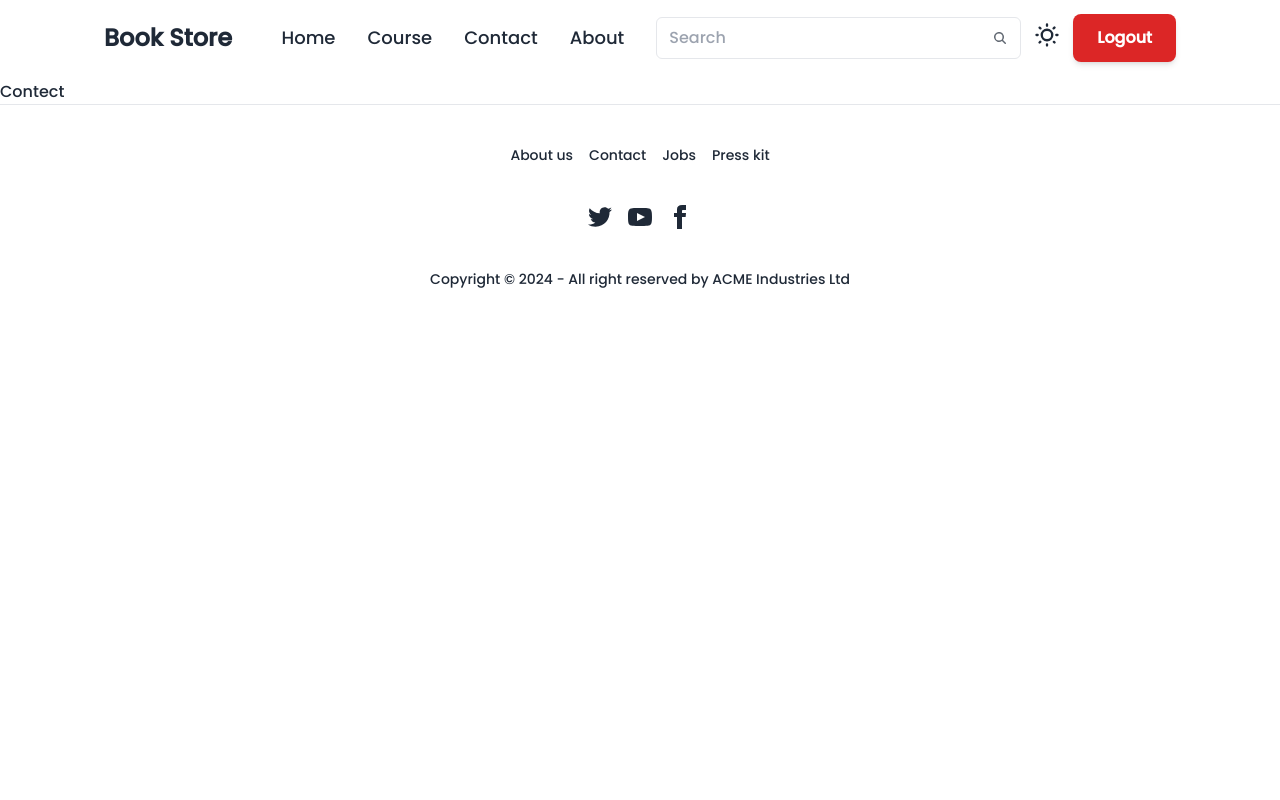
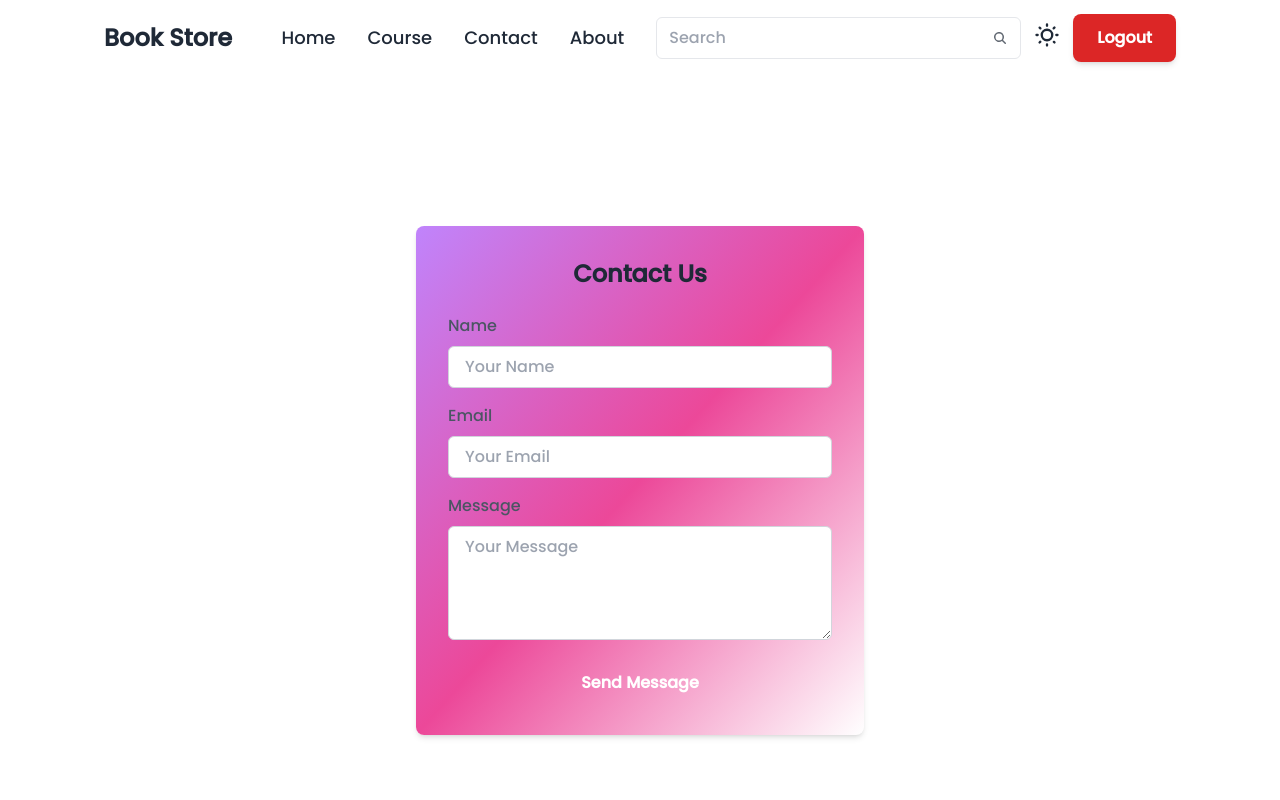
Before and after one commit to kashifjavaid1/Book-App, a React (Vite) app: page /contact in a window 1280 px wide. Shown: the top 800 px of the page. Built offline with nearby package versions, Linux system fonts and the light colour scheme; no server answers; sample sign-in values are in the browser's storage.

Commit message:
feat:contact-page design

```diff
--- a/src/component/contect/Contect.jsx
+++ b/src/component/contect/Contect.jsx
@@ -1,3 +1,61 @@
-export default function Contect() {
-  return <div>Contect</div>;
+export default function Contact() {
+  return (
+    <div className="min-h-screen flex items-center justify-center ">
+      <div className="bg-gradient-to-br from-purple-400 via-pink-500 p-8 rounded-lg shadow-md w-full max-w-md">
+        <h2 className="text-2xl font-bold text-gray-800 text-center mb-6">
+          Contact Us
+        </h2>
+        <form className="space-y-4">
+          <div>
+            <label
+              className="block text-gray-600 font-medium mb-2"
+              htmlFor="name"
+            >
+              Name
+            </label>
+            <input
+              id="name"
+              type="text"
+              placeholder="Your Name"
+              className="w-full px-4 py-2 border border-gray-300 rounded-md focus:outline-none focus:ring-2 focus:ring-blue-500"
+            />
+          </div>
+          <div>
+            <label
+              className="block text-gray-600 font-medium mb-2"
+              htmlFor="email"
+            >
+              Email
+            </label>
+            <input
+              id="email"
+              type="email"
+              placeholder="Your Email"
+              className="w-full px-4 py-2 border border-gray-300 rounded-md focus:outline-none focus:ring-2 focus:ring-blue-500"
+            />
+          </div>
+          <div>
+            <label
+              className="block text-gray-600 font-medium mb-2"
+              htmlFor="message"
+            >
+              Message
+            </label>
+            <textarea
+              id="message"
+              placeholder="Your Message"
+              rows="4"
+              className="w-full px-4 py-2 border border-gray-300 rounded-md focus:outline-none focus:ring-2 focus:ring-blue-500"
+            ></textarea>
+          </div>
+          <button
+            type="submit"
+            className="w-full  text-white font-bold py-2 rounded-md hover:bg-blue-600 focus:outline-none focus:ring-2 focus:ring-blue-500"
+          >
+            Send Message
+          </button>
+        </form>
+      </div>
+    </div>
+  );
 }
--- a/src/component/navbar/Navbar.jsx
+++ b/src/component/navbar/Navbar.jsx
@@ -5,7 +5,6 @@ import { useAuth } from "../context/AuthProvider";
 export default function Navbar() {
   const [sticky, setSticky] = useState(false);
   const [user, setUser] = useAuth();
-  console.log("🚀 ~ Navbar ~ user:", user);
   const [theme, setTheme] = useState(
     localStorage.getItem("theme") ? localStorage.getItem("theme") : "light"
   );
```
